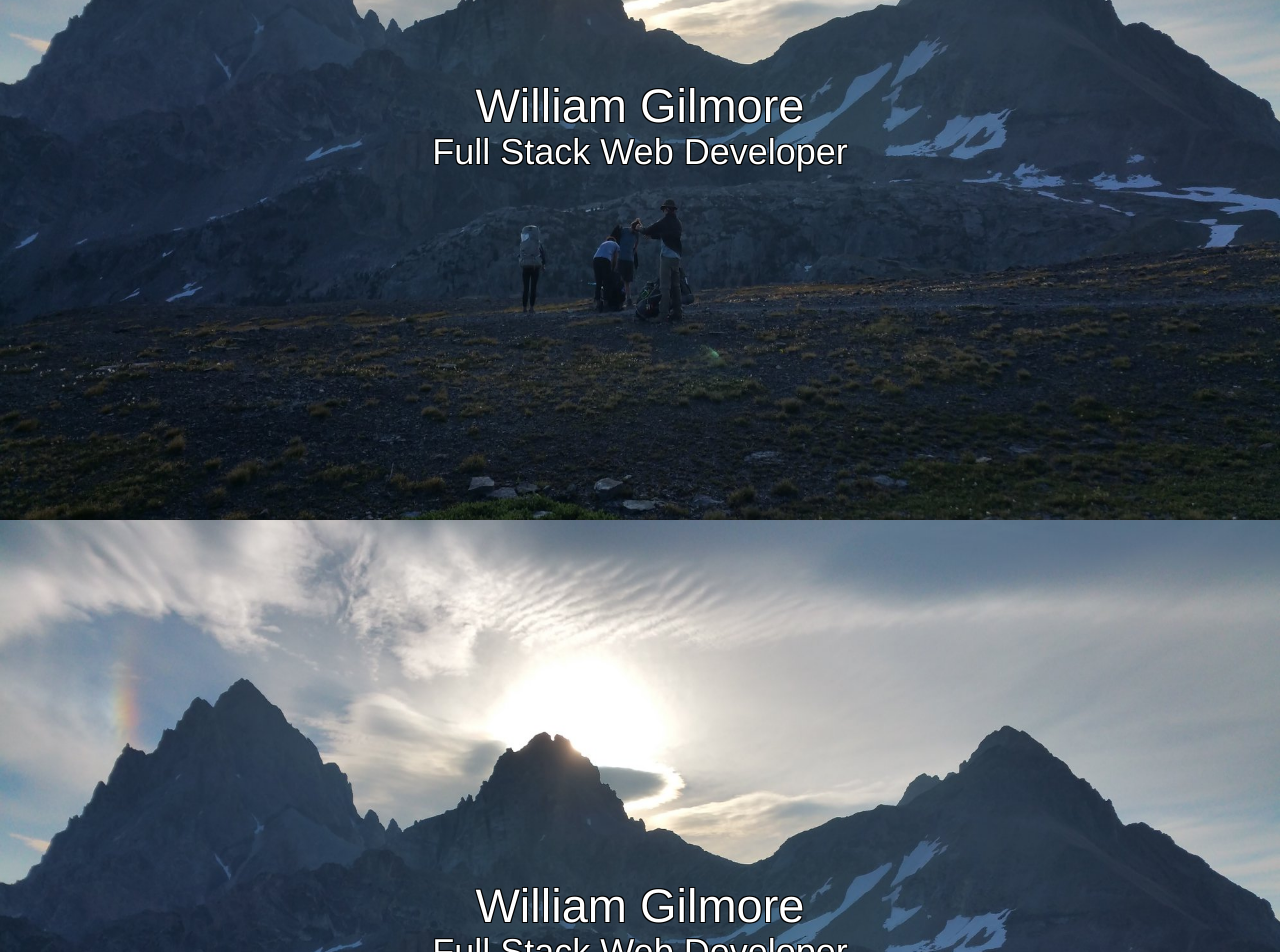
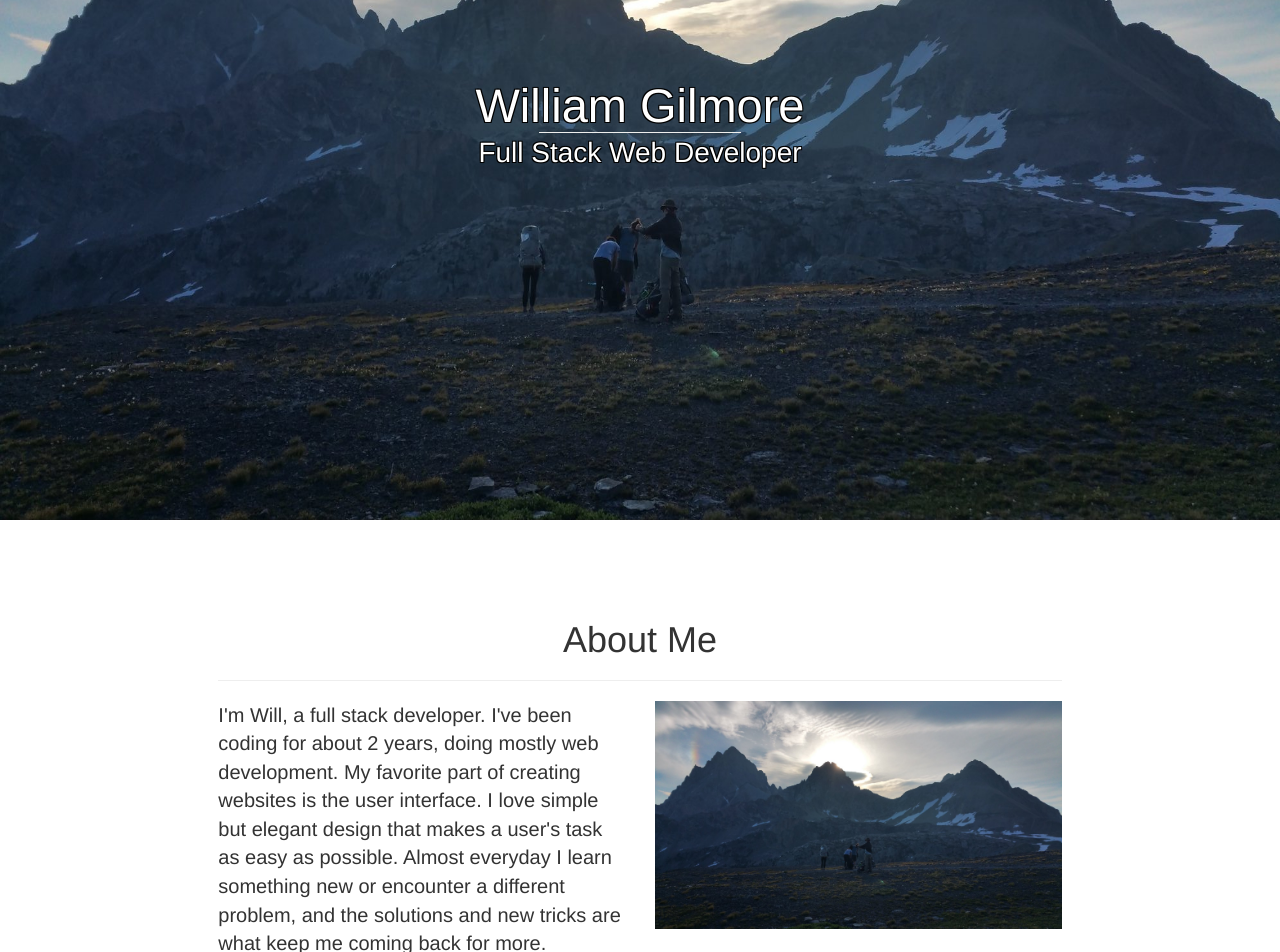
Before and after one commit to williamwgilmore/williamwgilmore, a React (Create React App) app: page / in a window 1280 px wide. Shown: the part 280-1232 px from the top of the page. Built offline with nearby package versions, Linux system fonts and the light colour scheme.

Commit message:
Changed some file names to make them more appropriate. Added a bio section with an image placeholder

```diff
--- a/public/style/generalStyle.css
+++ b/public/style/generalStyle.css
@@ -3,14 +3,17 @@ html, body {
 	margin : 0px;
 }
 
+/*Welcome CSS*/
+
 .fullHeight {
 	height: 100%;
 }
 
-#background {
+#welcomeBackground {
 	background-image: url('../images/background.jpg');
 	background-size: 100% 100%;
 	background-position: left top;
+	background-attachment: fixed;
 	height:100%;
 }
 
@@ -24,14 +27,90 @@ html, body {
        1px 1px 0 #000;
 }
 
+.divider {
+	margin-top: 0px;
+	margin-bottom: 5px;
+	width: 36%;
+}
+
 .mainTitle {
 	font-size: 47px;
 }
 
 .subTitle {
-	font-size: 36px;
+	font-size: 28px;
 }
 
 .centerHeight {
 	padding: 45vh;
 }
+
+/*About CSS*/
+
+.about {
+	height: 75vh;
+	padding-top: 10vh;
+}
+
+.bioText {
+	font-size: 20px;
+
+}
+
+.bioImage {
+	content: url('../images/background.jpg');
+	width: 100%;
+}
+
+.slideInLeft {
+	animation-duration: 2s;
+  animation-name: slideinleft;
+}
+
+.slideInRight {
+	animation-duration: 1.5s;
+	animation-name: slideinright;
+}
+
+.fadeIn {
+	animation-duration: 2s;
+	animation-name: fadein;
+}
+
+@keyframes slideinleft {
+  from {
+    margin-left: -20vw;
+    margin-right: 20vw;
+    opacity: 0;
+  }
+
+  to {
+    margin-left: 0vw;
+    margin-right: 0vw;
+    opacity: 1;
+  }
+}
+
+@keyframes slideinright {
+  from {
+    margin-left: 20vw;
+    margin-right: -20vw;
+    opacity: 0;
+  }
+
+  to {
+    margin-left: 0vw;
+    margin-right: 0vw;
+    opacity: 1;
+  }
+}
+
+@keyframes fadein {
+	from {
+		opacity: 0;
+	}
+
+	to {
+		opacity: 1;
+	}
+}
--- /dev/null
+++ b/src/components/About.js
@@ -0,0 +1,12 @@
+import React, { Component } from 'react';
+import Bio from './Bio.js';
+
+export default class NavBar extends Component {
+	render() {
+		return (
+			<div className='about'>
+				<Bio />
+			</div>
+		);
+	}
+}
--- a/src/components/App.js
+++ b/src/components/App.js
@@ -1,13 +1,14 @@
 import React, { Component } from 'react';
-import Home from './Home.js';
+import Welcome from './Welcome.js';
+import About from './About.js';
 
 
 class App extends Component {
   render() {
     return (
       <div className='fullHeight'>
-        <Home />
-        <Home />
+        <Welcome />
+        <About />
       </div>
     );
   }
--- /dev/null
+++ b/src/components/Bio.js
@@ -0,0 +1,52 @@
+import React, { Component } from 'react';
+
+export default class Bio extends Component {
+	constructor(props){
+		super(props);
+
+		this.animate = this.animate.bind(this);
+		this.state = {
+			bioClass: 'bioText',
+			imageClass: 'bioImage',
+			techClass: 'bioText',
+		};
+	}
+
+    componentDidMount() {
+       window.addEventListener('scroll', this.animate, true);
+    }
+
+	animate(){
+		this.setState({
+			bioClass: 'bioText slideInLeft',
+			imageClass: 'bioImage fadeIn',
+			techClass: 'bioText slideInRight',
+		});
+	}
+
+	render() {
+		return (
+			<div>
+				<div className='row'>
+					<div className='col-md-8 col-md-offset-2'>
+						<h1 className='text-center'>About Me</h1>
+						<hr />
+					</div>
+				</div>
+				<div className='row'>
+					<div className='col-md-4 col-md-offset-2'>
+						<div className={this.state.bioClass}>
+							I'm Will, a full stack developer. I've been coding for about 2 years, doing mostly web development.
+							My favorite part of creating websites is the user interface. I love simple but elegant design that
+							makes a user's task as easy as possible. Almost everyday I learn something new or encounter a different
+							problem, and the solutions and new tricks are what keep me coming back for more.
+						</div>
+					</div>
+					<div className='col-md-4'>
+						<div className={this.state.imageClass}></div>
+					</div>
+				</div>
+			</div>
+		);
+	}
+}
--- a/src/components/Home.js
+++ b/src/components/Welcome.js
@@ -1,11 +1,12 @@
 import React, { Component } from 'react';
 
-export default class Home extends Component {
+export default class Welcome extends Component {
 	render() {
 		return (
-			<div id='background'>
+			<div id='welcomeBackground'>
 				<div className='text-center centerHeight'>
 					<h1 className='title mainTitle'>William Gilmore</h1>
+					<hr className='divider'/>
 					<h2 className='title subTitle'>Full Stack Web Developer</h2>
 				</div>
 			</div>
```
